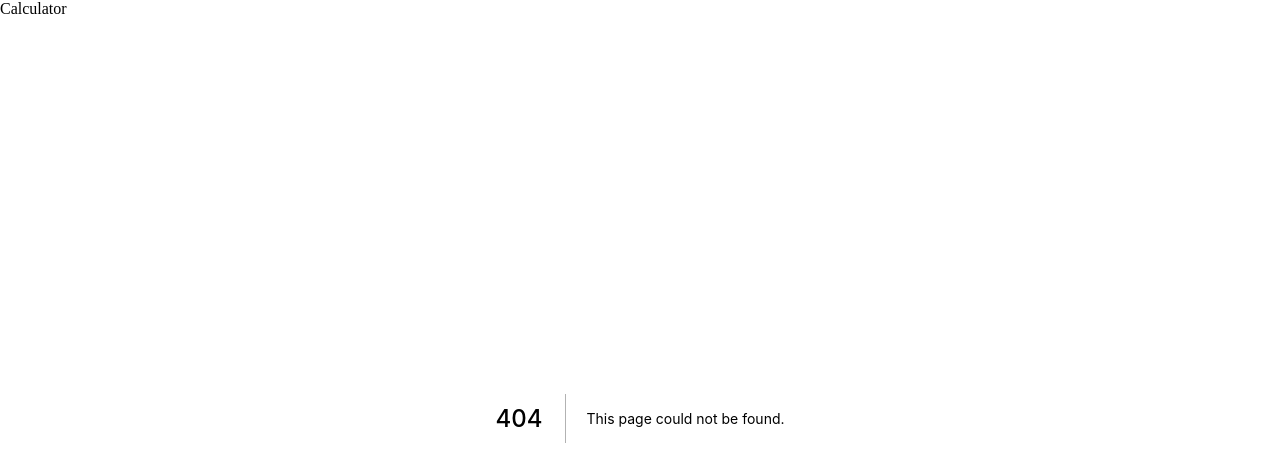
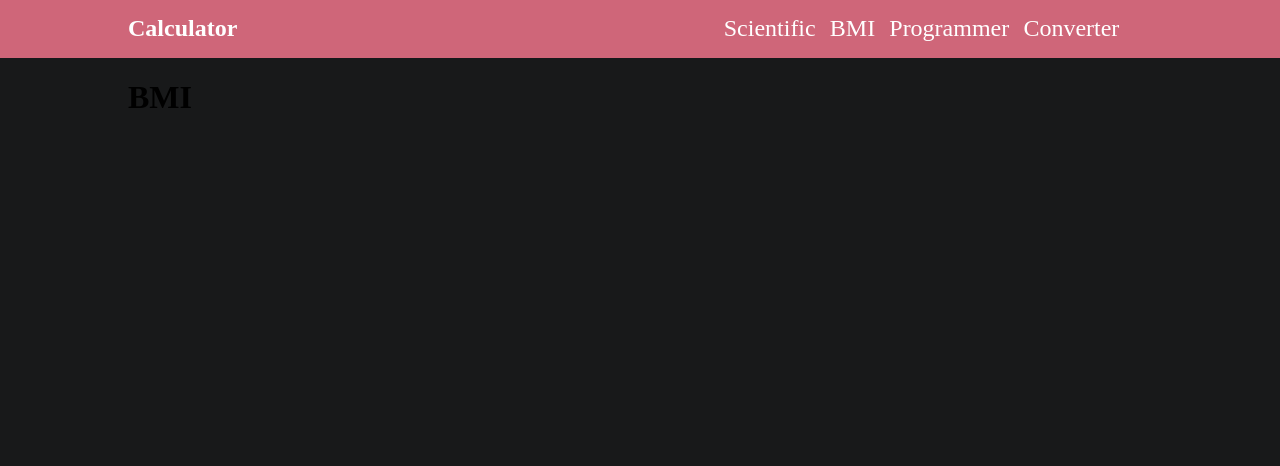
Before and after one commit to Junaidhassan99/next-calculator, a Next.js app: page /bmi in a window 1280 px wide. Before the commit this address had no page. Shown: the top 466 px of the page. Built offline with nearby package versions, Linux system fonts and the light colour scheme.

Commit message:
app bar added

```diff
--- a/components/AppBar.tsx
+++ b/components/AppBar.tsx
@@ -1,3 +1,5 @@
+import Link from "next/link";
+
 interface ActionType {
   title: string;
   path: string;
@@ -24,9 +26,26 @@ const actions: ActionType[] = [
 
 const AppBar: React.FC<{}> = ({ children }) => {
   return (
-    <nav>
-      <div>Calculator</div>
-    </nav>
+    <div className="primary-background-color app-bar-parent">
+      <div className="app-bar-title">
+        <Link href={"/"}>
+          <a className="app-bar-items">Calculator</a>
+        </Link>
+      </div>
+      <nav>
+        <div className="app-bar-actions-container">
+          {actions.map((item) => {
+            return (
+              <div key={item.path} className="app-bar-action-item">
+                <Link href={item.path}>
+                  <a className="app-bar-items">{item.title}</a>
+                </Link>
+              </div>
+            );
+          })}
+        </div>
+      </nav>
+    </div>
   );
 };
 
--- a/components/CalculatorButton.tsx
+++ b/components/CalculatorButton.tsx
@@ -36,7 +36,6 @@ const CalclatorButton: React.FC<{
     }
   }
 
-  console.log(buttonKey.text);
 
   return (
     <Fragment>
@@ -44,7 +43,7 @@ const CalclatorButton: React.FC<{
         <button
           key={buttonKey.text}
           className={`button-item-padding button-item
-          } ${backgroundColorClassForKeyHold()} default-border dark-component  ${
+          } ${backgroundColorClassForKeyHold()} default-border dark-component dark-component-text-color ${
             buttonKey.isHeightDouble && "double-row-size"
           }`}
           onClick={buttonClickHandler}
--- a/components/CalculatorScreen.tsx
+++ b/components/CalculatorScreen.tsx
@@ -80,7 +80,7 @@ const CalculatorScreen: React.FC<{
       <input
         className={`${
           isShiftSelected && "calculator-screen-shift-h"
-        } calculator-screen default-border dark-component`}
+        } calculator-screen default-border dark-component-text-color dark-component`}
         type="text"
         value={calculatorSelector}
         ref={screenInputRef}
--- a/pages/_app.tsx
+++ b/pages/_app.tsx
@@ -13,7 +13,9 @@ function MyApp({ Component, pageProps }: AppProps) {
     <Provider store={store}>
       <Fragment>
         <AppBar />
-        <Component {...pageProps} />
+        <div className="default-margin">
+          <Component {...pageProps} />
+        </div>
       </Fragment>
     </Provider>
   );
--- /dev/null
+++ b/pages/bmi.tsx
@@ -0,0 +1,7 @@
+const BMIPage: React.FC<{}> = ({ children }) => {
+  return <div>
+    <h1>BMI</h1>
+  </div>;
+};
+
+export default BMIPage;
--- a/pages/scientific.tsx
+++ b/pages/scientific.tsx
@@ -10,7 +10,7 @@ import { useAppSelector, useAppDispatch } from "../store/hooks";
 // import classes from "../styles/calculator-home-screen.module.css";
 // import "../styles/globals.css";
 
-const Home = () => {
+const ScientificPage = () => {
   const calculatorSelector = useAppSelector((state) => state.calculator);
   const calculatorDispatch = useAppDispatch();
 
@@ -71,4 +71,4 @@ const Home = () => {
   );
 };
 
-export default Home;
+export default ScientificPage;
--- a/store/calculator-slice.ts
+++ b/store/calculator-slice.ts
@@ -772,7 +772,6 @@ export const calculatorSlice = createSlice({
             state.screenText.indexOf(operator) + 1
           );
 
-          console.log(`a: ${a} b: ${b} operator: ${operator}`);
 
           const mItem = state.buttonKeys.find((item) => item.text === operator);
 
@@ -783,8 +782,6 @@ export const calculatorSlice = createSlice({
           //one input
 
           const n = state.screenText;
-
-          console.log(`n: ${n}`);
 
           const mItem = state.buttonKeys.find(
             (item) => item.text === actions.payload.text
--- a/styles/app-bar.css
+++ b/styles/app-bar.css
@@ -0,0 +1,41 @@
+body {
+  margin: 0px;
+}
+
+.app-bar-parent {
+  padding-left: 10%;
+  padding-right: 12%;
+  padding-top: 1.2%;
+  padding-bottom: 1.2%;
+
+  color: white;
+  font-size: 1.5rem;
+
+  display: flex;
+  flex-direction: row;
+  justify-content: space-between;
+  align-items: center;
+}
+
+.app-bar-title {
+  font-weight: bold;
+}
+
+.app-bar-items {
+  color: white;
+  text-decoration: none;
+}
+
+.app-bar-actions-container {
+  display: flex;
+  flex-direction: row;
+  justify-content: flex-end;
+  align-items: center;
+}
+
+.app-bar-action-item {
+  padding-left: 2%;
+  padding-right: 2%;
+
+  color: white;
+}
--- a/styles/globals.css
+++ b/styles/globals.css
@@ -1,4 +1,4 @@
-body {
+body .default-margin {
   margin-left: 10%;
   margin-right: 10%;
 }
@@ -23,10 +23,14 @@ body {
 } */
 
 .dark-component {
-  color: #d8d8d8;
+
   background-color: #3a3c3d;
 
   border-width: 0px;
+}
+
+.dark-component-text-color{
+  color: #d8d8d8;
 }
 
 .dark-component:focus {
@@ -37,17 +41,15 @@ body {
   background-color: #424446;
 }
 
-.dark-component-button-click:active {
+.dark-component-button-click:active,
+/*info: focused because for the first time button styles are not assigned */
+.dark-component-button-hold:focus,
+/*info: if any other button is click button will loose its style so we have to do use this class without focus */
+.dark-component-button-hold,
+.primary-background-color {
   background-color: #cf6679;
 }
 
 .dark-component-button-hold:hover {
   background-color: #d47284;
 }
-
-/*info: focused because for the first time button styles are not assigned */
-.dark-component-button-hold:focus,
-/*info: if any other button is click button will loose its style so we have to do use this class without focus */
-.dark-component-button-hold {
-  background-color: #cf6679;
-}
```
Also changed, not shown: pages/converter.tsx (added, +7 -0 lines), pages/programmer.tsx (added, +9 -0 lines).
